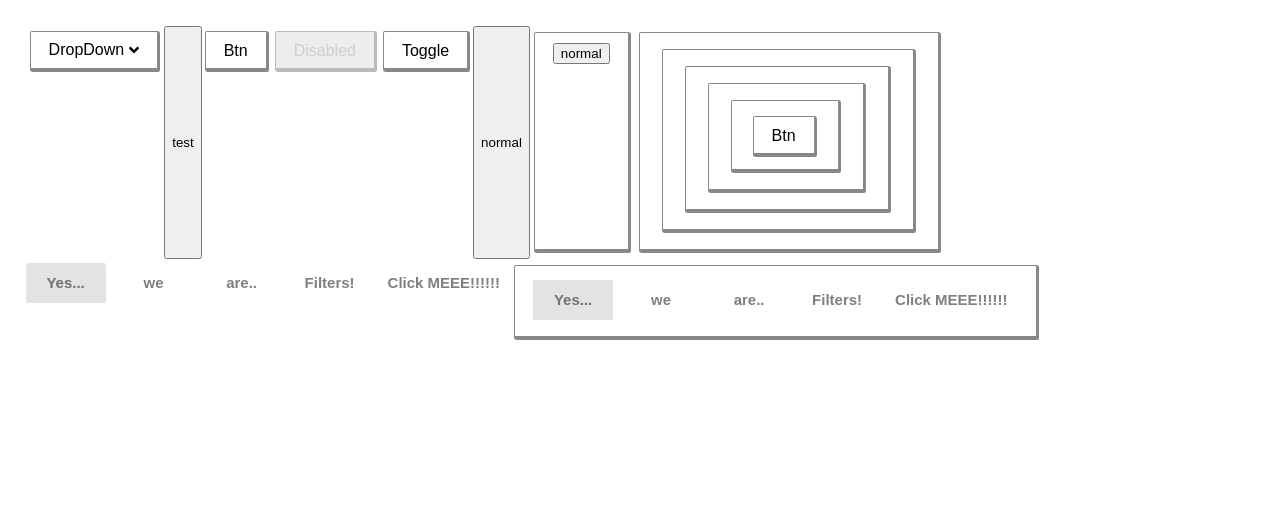
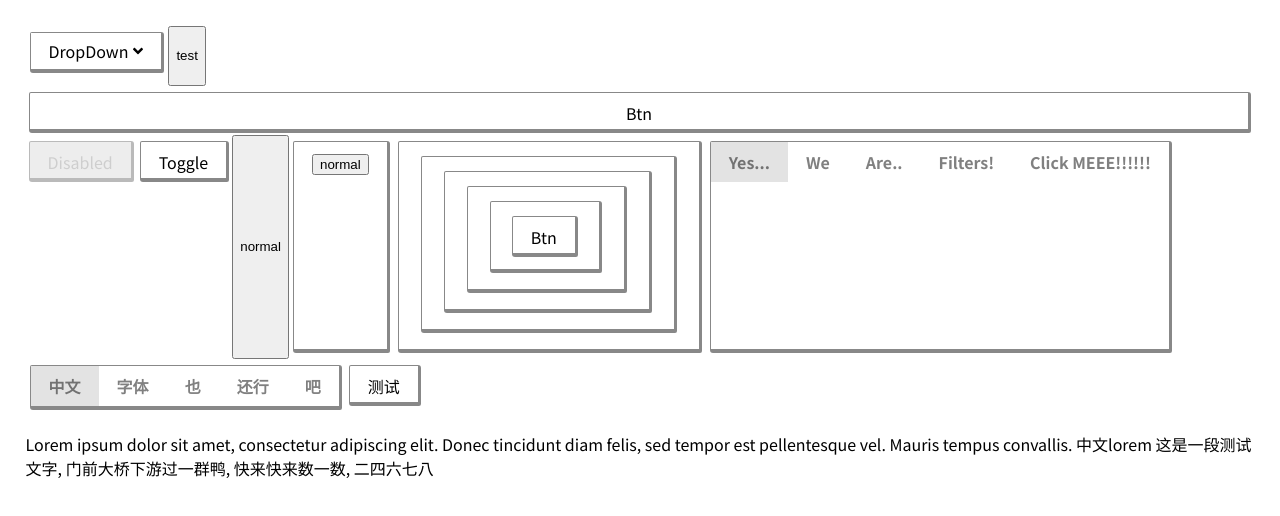
Before and after one commit to Envl/OaPack, a React (Create React App) app in the folder oa-react/: page / in a window 1280 px wide. Shown: the top 516 px of the page. Built offline with nearby package versions, Linux system fonts and the light colour scheme.

Commit message:
update FilterGroup style and other minor tunings

```diff
--- a/oa-react/src/App.jsx
+++ b/oa-react/src/App.jsx
@@ -37,13 +37,17 @@ function App() {
         <div>aaa</div>
       </DropDown>
       <Test />
-      <Button onClick={() => console.log('ssss')} test='aa' className='sss'>
+      <Button
+        onClick={() => console.log('ssss')}
+        test='aa'
+        className='sss'
+        style={{width: '100%'}}>
         btn
       </Button>
       {/* use event.isToggleOn to check the status of toggle button */}
       <Button type={'toggle'} onClick={e => console.log(e.isToggleOn)} disabled>
         disabled
-      </Button>{' '}
+      </Button>
       <Button type={'toggle'} onClick={e => console.log(e.isToggleOn)}>
         toggle
       </Button>
@@ -53,15 +57,23 @@ function App() {
       </Card>
       <Cards />
       <FilterGroup
+        single
         filters={['Yes...', 'we', 'are..', 'Filters!', 'Click MEEE!!!!!!']}
         defaultIndex={0}
+        onFilterUpdate={e => console.log(e)}
       />
-      <Card>
-        <FilterGroup
-          filters={['Yes...', 'we', 'are..', 'Filters!', 'Click MEEE!!!!!!']}
-          defaultIndex={0}
-        />
-      </Card>
+      <FilterGroup
+        onFilterUpdate={e => console.log(e)}
+        filters={['中文', '字体', '也', '还行', '吧']}
+        defaultIndex={0}
+      />
+      <Button>测试</Button>
+      <p>
+        Lorem ipsum dolor sit amet, consectetur adipiscing elit. Donec tincidunt
+        diam felis, sed tempor est pellentesque vel. Mauris tempus convallis.
+        中文lorem 这是一段测试文字, 门前大桥下游过一群鸭, 快来快来数一数,
+        二四六七八
+      </p>
     </div>
   )
 }
--- a/oa-react/src/_index.scss
+++ b/oa-react/src/_index.scss
@@ -1,6 +1,7 @@
 // universal settings
+@import url('https://fonts.googleapis.com/css?family=Noto+Sans+SC:400,700&display=swap');
 body {
-  font-family: sans-serif;
+  font-family: 'Noto Sans SC', sans-serif;
 }
 
 // variables
--- a/oa-react/src/components/DropDown.jsx
+++ b/oa-react/src/components/DropDown.jsx
@@ -13,10 +13,10 @@ const DropDown = props => {
   }
 
   useEffect(() => {
-    if (!props.noPop) {
-      document.addEventListener('mousedown', handleClickOutside)
-      return () => document.removeEventListener('mousedown', handleClickOutside)
-    }
+    // if (!props.noPop) {
+    document.addEventListener('mousedown', handleClickOutside)
+    return () => document.removeEventListener('mousedown', handleClickOutside)
+    // }
   }, [])
 
   const title = (
@@ -39,17 +39,17 @@ const DropDown = props => {
         className={'dropdown ' + (isOpen ? 'list-open' : '')}
         ref={wrapperRef}
         onClick={evt => {
-          if (props.noPop) {
-            return
-          }
+          // if (props.noPop) {
+          //   return
+          // }
           setIsOpen(!isOpen)
         }}>
         <div
           className={'dropdown-title ' + (isOpen ? 'pressed' : '')}
           onClick={evt => {
-            if (!props.noPop) {
-              return
-            }
+            // if (!props.noPop) {
+            //   return
+            // }
             setIsOpen(!isOpen)
           }}>
           {title}
--- a/oa-react/src/components/FilterGroup.jsx
+++ b/oa-react/src/components/FilterGroup.jsx
@@ -12,7 +12,7 @@ const FilterGroup = props => {
         pre[cur] = {
           pushed:
             props.defaultIndex !== undefined
-              ? props.filters[props.defaultIndex] == cur
+              ? props.filters[props.defaultIndex] === cur
                 ? true
                 : false
               : false,
@@ -21,7 +21,7 @@ const FilterGroup = props => {
       }, {}),
   )
 
-  function callBack(title, self) {
+  function callBack(title, evt) {
     if (!filterStatus) {
       return
     }
@@ -30,11 +30,11 @@ const FilterGroup = props => {
       filterStatus[title].pushed = true
     } else {
       filterStatus[title].pushed = !filterStatus[title].pushed
-      props.onFilterUpdate &&
-        props.onFilterUpdate(
-          Object.keys(filterStatus).filter(key => filterStatus[key].pushed),
-        )
     }
+    props.onFilterUpdate &&
+      props.onFilterUpdate(
+        Object.keys(filterStatus).filter(key => filterStatus[key].pushed),
+      )
     const tmp = {}
     Object.assign(tmp, filterStatus)
     setFilterStatus(tmp)
@@ -49,7 +49,7 @@ const FilterGroup = props => {
         props.filters.map(title => (
           <button
             key={'filter' + title}
-            onClick={self => callBack(title, self)}
+            onClick={evt => callBack(title, evt)}
             className={
               'oa-filter-toggle ' + (filterStatus[title].pushed ? 'on' : 'off')
             }>
--- a/oa-react/src/components/_Buttons.scss
+++ b/oa-react/src/components/_Buttons.scss
@@ -15,11 +15,12 @@
   border: none;
   cursor: pointer;
   @include comic-after();
+  margin: 7px 6px 6px 4px; //fix
 }
 
 .oa-toggle-on {
   @include comic-after-pressed();
-  filter: brightness(89%);
+  background: $toggle-on;
   &:active {
     filter: brightness(85%);
   }
--- a/oa-react/src/components/_DropDown.scss
+++ b/oa-react/src/components/_DropDown.scss
@@ -2,7 +2,7 @@
   z-index: 1000;
   text-transform: capitalize;
   position: relative;
-  margin: 5px 0 0 4px; // fix
+  margin: 6px 0 0 4px; // fix
   & *::selection {
     background: none;
   }
--- a/oa-react/src/components/_FilterGroup.scss
+++ b/oa-react/src/components/_FilterGroup.scss
@@ -1,34 +1,28 @@
 .oa-filters-wrapper {
   display: flex;
   flex-flow: row wrap;
-  padding-top: 4px;
+  @include comic-border();
+margin: $control-margin;
 }
 
 .oa-filter-toggle {
-  &:not(:last-child) {
-    margin-right: 8px;
+  @include control-basic();
+  @include transition-fast();
+  flex-grow: 1;
+  margin: 0;
+  font-weight: bold;
+  border: none;
+  color: gray;
+  height: 40px;
+  // min-width: 80px;
+
+  &:not(:last-child) ,
+  &:not(:first-child) {
+    border-radius: 0;
   }
   &:not([disabled]) {
     cursor: pointer;
   }
-  margin-bottom: 6px;
-  flex-shrink: 2;
-  outline: none;
-  height: 28px;
-  font-weight: bold;
-  padding-left: 10px;
-  padding-right: 10px;
-  border: none;
-  color: gray;
-  font-size: 15px;
-  font-family: sans-serif;
-  height: 40px;
-  min-width: 80px;
-  // transition: all 0.3s ease;
-  background-color: white;
-  transition: ease-in-out 0.1s;
-  border-radius: 2px;
-
   &.on {
     filter: brightness(89%);
     &:active {
--- a/oa-react/src/components/_mixin.scss
+++ b/oa-react/src/components/_mixin.scss
@@ -4,6 +4,10 @@
   background: white;
   font-size: 16px;
   text-transform: capitalize;
+  font-family: 'Noto Sans SC', sans-serif;
+  user-select: none;
+  outline: none;
+
   &:disabled {
     opacity: 0.5;
     cursor: not-allowed;
@@ -21,7 +25,6 @@
 }
 
 @mixin comic-border {
-  outline: none;
   border: solid 1px #0007;
   border-radius: 2px 3px 2px 3px;
   border-width: 1px 3px 4px 1px;
@@ -59,7 +62,6 @@
   @include transition-fast();
   position: relative;
   outline: 0;
-  border-radius: 2px;
   &::after {
     @include transition-fast();
     content: '';
--- a/oa-react/src/components/_variables.scss
+++ b/oa-react/src/components/_variables.scss
@@ -3,7 +3,7 @@ $control-margin: 6px 4px;
 
 // padding
 $padding-s: 5px 8px;
-$padding-m: 10px 18px;
+$padding-m: 8px 18px 10px;
 
 // height
 $height-s: 14px;
@@ -13,3 +13,4 @@ $btn-height: 36px;
 // colors
 $semi-black: #0008;
 $light-bg: #ccc;
+$toggle-on: #ffb10052;
```
